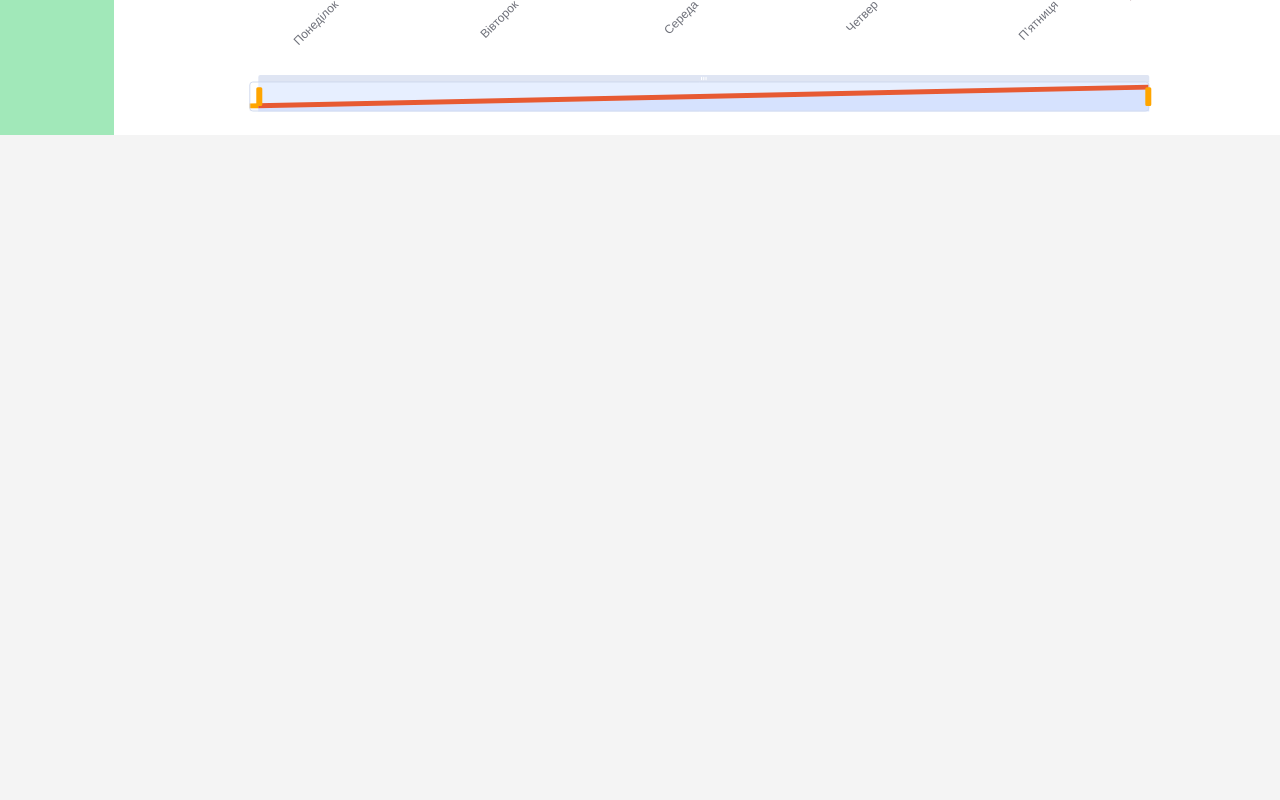
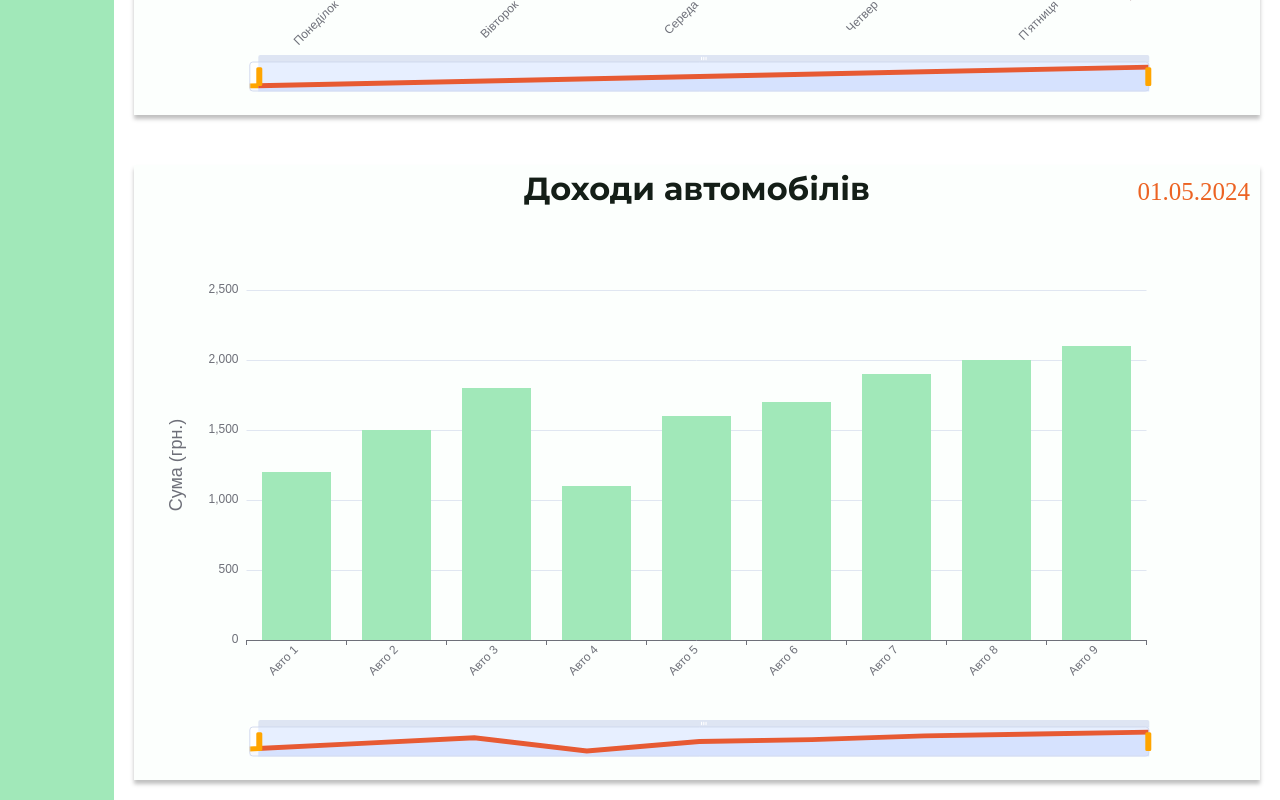
Before and after one commit to OlegBondarUA/Ninja-taxi-front, a Vue app: page /dashboard in a window 1280 px wide. Shown: the part 1017-1817 px from the top of the page. Before the commit the page ends 1152 px from the top, so only its background shows below. Built offline with nearby package versions, Linux system fonts and the light colour scheme.

Commit message:
add dashboard chart earnings vehicle

```diff
--- a/src/components/DasboardChartEarningsDrivers.vue
+++ b/src/components/DasboardChartEarningsDrivers.vue
@@ -49,7 +49,7 @@ export default {
             end: 100,
             showDetail: false,
             backgroundColor: 'white',
-            bottom: 10,
+            bottom: 30,
             dataBackground: {
               lineStyle: {
                 color: 'orange',
@@ -238,6 +238,8 @@ export default {
   justify-content: center;
   margin-top: 80px;
   gap: 15px;
+  box-shadow: 0 4px 4px 0 rgba(0, 0, 0, 0.25);
+  background: rgba(194, 251, 211, 0.06);
 }
 
 .chart-title {
@@ -254,6 +256,7 @@ export default {
   color: #EC6323;
   position: relative;
   top: -55px;
+  right: 10px;
 }
 
 .chart {
--- /dev/null
+++ b/src/components/DasboardChartEarningsVehicle.vue
@@ -0,0 +1,157 @@
+<template>
+  <div class="charts-card">
+    <h2 class="chart-title">Доходи автомобілів</h2>
+    <span class="income-dates">01.05.2024</span>
+    <div ref="chart" class="chart"></div>
+  </div>
+</template>
+
+<script>
+import * as echarts from 'echarts';
+
+export default {
+  name: 'DashboardChartEarningsVehicle',
+  data() {
+    return {
+      chartOptions: {
+        grid: {
+
+          height: '70%',
+          top: 10,
+          bottom: 120
+        },
+        xAxis: {
+          type: 'category',
+          data: ['Авто 1', 'Авто 2', 'Авто 3', 'Авто 4', 'Авто 5', 'Авто 6', 'Авто 7', 'Авто 8', 'Авто 9'],
+          axisLabel: {
+            rotate: 45
+          }
+        },
+        yAxis: {
+          type: 'value',
+          name: 'Сума (грн.)',
+          nameLocation: 'middle',
+          nameRotate: 90,
+          nameGap: 60,
+          nameTextStyle: {
+            fontSize: 18,
+          }
+        },
+        dataZoom: [
+          {
+            type: 'slider',
+            start: 1,
+            end: 100,
+            showDetail: false,
+            backgroundColor: 'white',
+            bottom: 30,
+            dataBackground: {
+              lineStyle: {
+                color: 'orange',
+                width: 5
+              }
+            },
+            selectedDataBackground: {
+              lineStyle: {
+                color: 'rgb(255, 69, 0)',
+                width: 5
+              }
+            },
+            handleStyle: {
+              color: 'orange',
+              borderWidth: 0
+            },
+          }
+        ],
+        tooltip: {
+          trigger: 'axis',
+          axisPointer: {
+            type: 'shadow'
+          },
+          formatter: function (params) {
+            let category = params[0].axisValue;
+            let cash = parseFloat(params[0].value);
+            let cashColor = '#A1E8B9';
+            return (
+              category +
+              ':<br>' +
+              '<span style="display:inline-block;width:10px;height:10px;border-radius:50%;background-color:' +
+              cashColor +
+              '"></span> Дохід: ' +
+              cash +
+              ' грн.<br>'
+            );
+          }
+        },
+        series: [
+          {
+            name: 'cash',
+            type: 'bar',
+            stack: 'total',
+            label: {
+              focus: 'series'
+            },
+            itemStyle: {
+              color: '#A1E8B9'
+            },
+            data: [1200, 1500, 1800, 1100, 1600, 1700, 1900, 2000, 2100],
+          }
+        ]
+      },
+      chartInstance: null
+    };
+  },
+  mounted() {
+    this.initChart();
+    window.addEventListener('resize', this.handleResize);
+  },
+  beforeDestroy() {
+    window.removeEventListener('resize', this.handleResize);
+  },
+  methods: {
+    initChart() {
+      this.chartInstance = echarts.init(this.$refs.chart);
+      this.chartInstance.setOption(this.chartOptions);
+    },
+    handleResize() {
+      if (this.chartInstance) {
+        this.chartInstance.resize();
+      }
+    }
+  }
+}
+</script>
+
+<style scoped>
+.chart {
+  width: 100%;
+  height: 500px;
+}
+
+.chart-title {
+  text-align: center;
+  font-family: var(--second-family);
+  font-weight: 700;
+  font-size: 32px;
+  color: #141e17;
+}
+
+.income-dates {
+  text-align: right;
+  font-size: 25px;
+  color: #EC6323;
+  position: relative;
+  top: -55px;
+  right: 10px;
+}
+
+.charts-card {
+  display: flex;
+  flex-direction: column;
+  justify-content: center;
+  margin-top: 50px;
+  gap: 15px;
+  box-shadow: 0 4px 4px 0 rgba(0, 0, 0, 0.25);
+  background: rgba(194, 251, 211, 0.06);
+}
+</style>
--- a/src/pages/DashboardHome.vue
+++ b/src/pages/DashboardHome.vue
@@ -10,6 +10,7 @@
         <DashboardDateRangeFilter />
         <DashboardCardContent />
         <DasboardChartEarningsDrivers />
+        <DasboardChartEarningsVehicle />
       </div>
     </div>
   </div>
@@ -21,6 +22,7 @@ import DashboardHeader from '../components/DashboardHeader.vue';
 import DashboardCardContent from '../components/DashboardCardContent.vue';
 import DashboardDateRangeFilter from '../components/DashboardDateRangeFilter.vue';
 import DasboardChartEarningsDrivers from '../components/DasboardChartEarningsDrivers.vue';
+import DasboardChartEarningsVehicle from '../components/DasboardChartEarningsVehicle.vue';
 
 export default {
   components: {
@@ -28,7 +30,8 @@ export default {
     DashboardHeader,
     DashboardCardContent,
     DashboardDateRangeFilter,
-    DasboardChartEarningsDrivers
+    DasboardChartEarningsDrivers,
+    DasboardChartEarningsVehicle
   }
 }
 </script>
```
